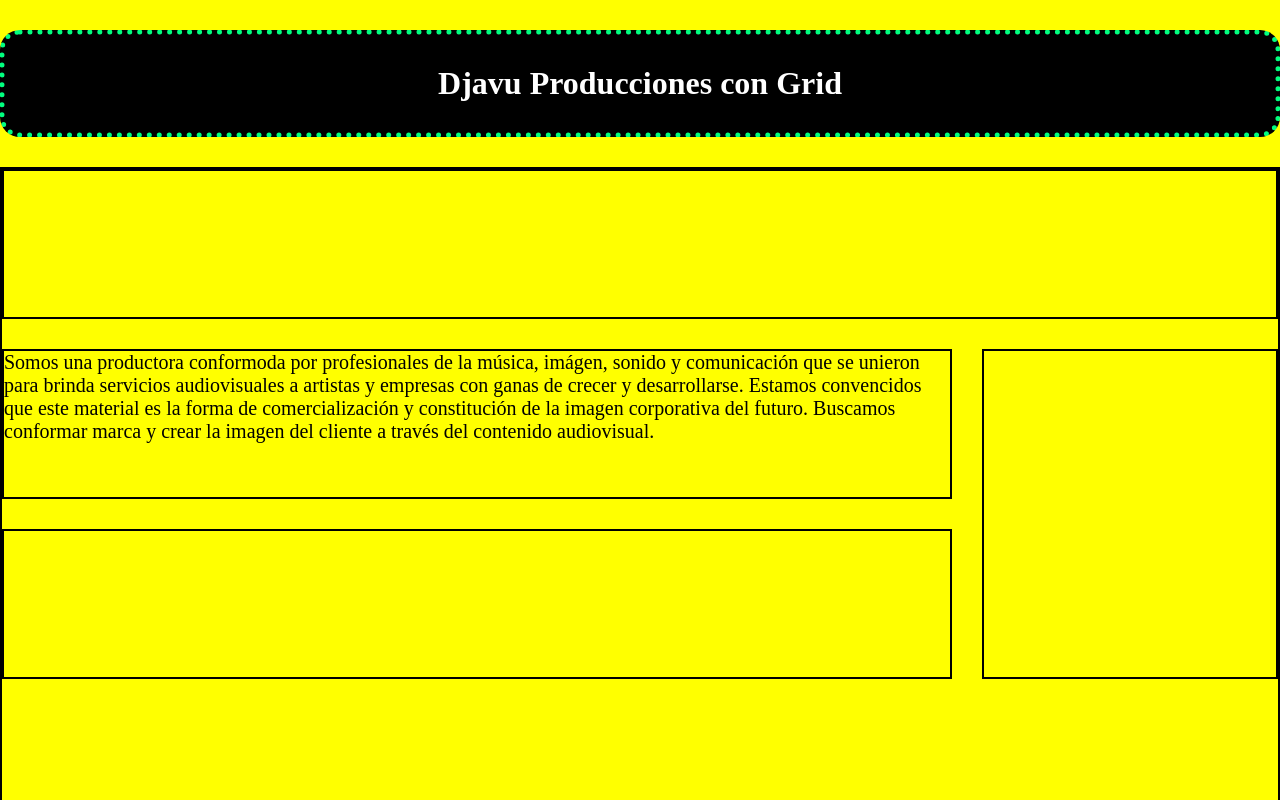
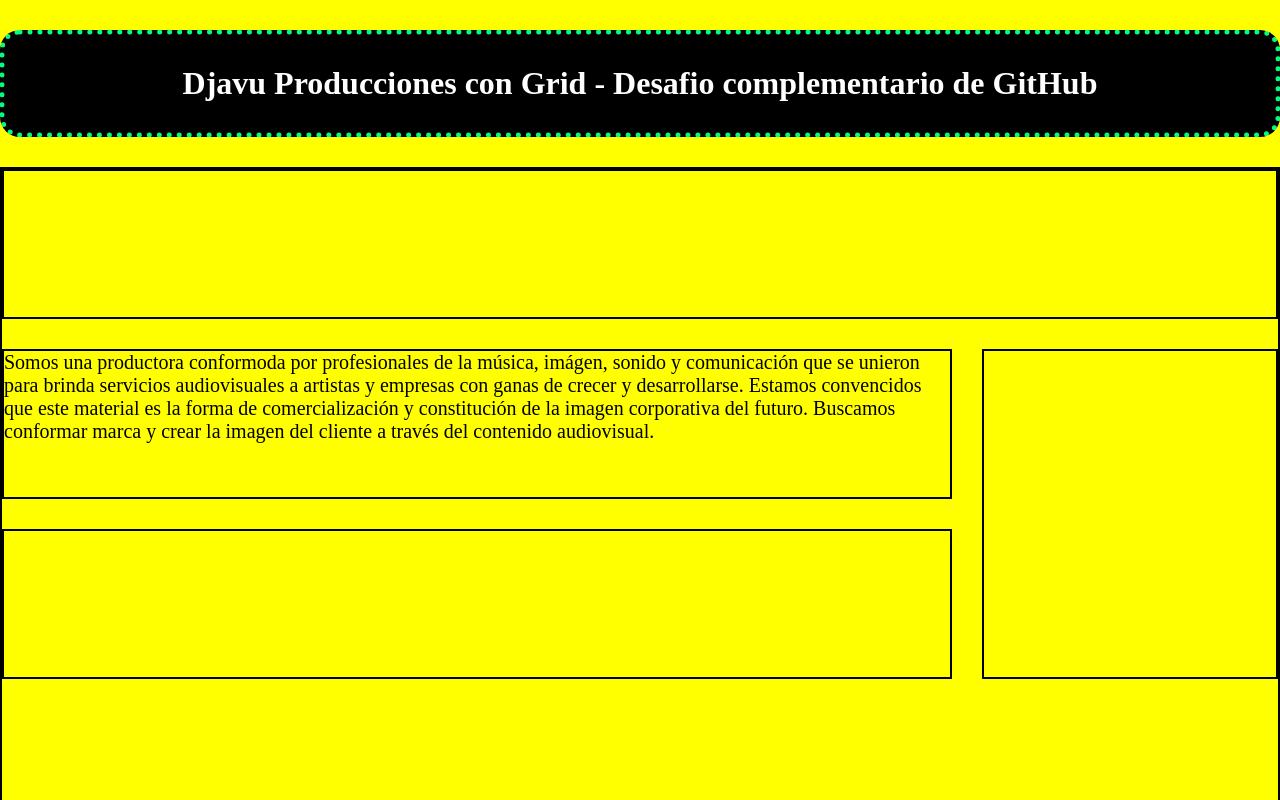
Before and after one commit to SebaClavijo/Desafio-Prueba-GitHub, a plain HTML site: page index.html in a window 1280 px wide. Shown: the top 800 px of the page. Drawn offline with Linux system fonts and the light colour scheme.

Commit message:
Cambios para GitHub

```diff
--- a/index.html
+++ b/index.html
@@ -12,7 +12,7 @@
 <body>
     <header>
         <div>
-            <h1>Djavu Producciones con Grid</h1>
+            <h1>Djavu Producciones con Grid - Desafio complementario de GitHub</h1>
         </div>
     </header>
 
```
